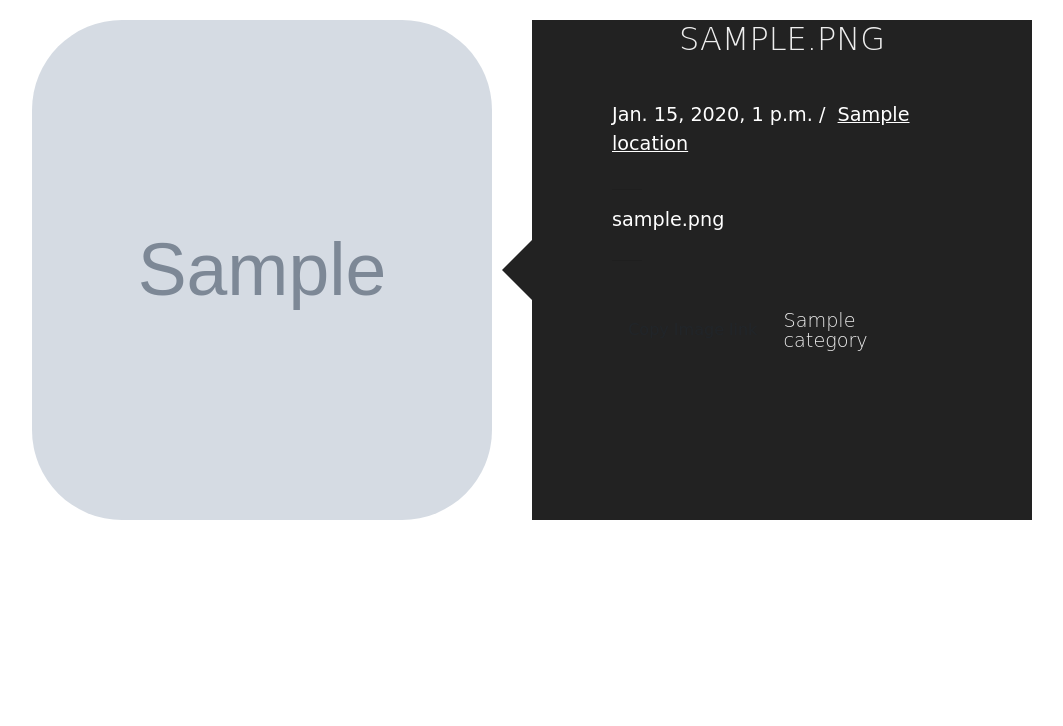
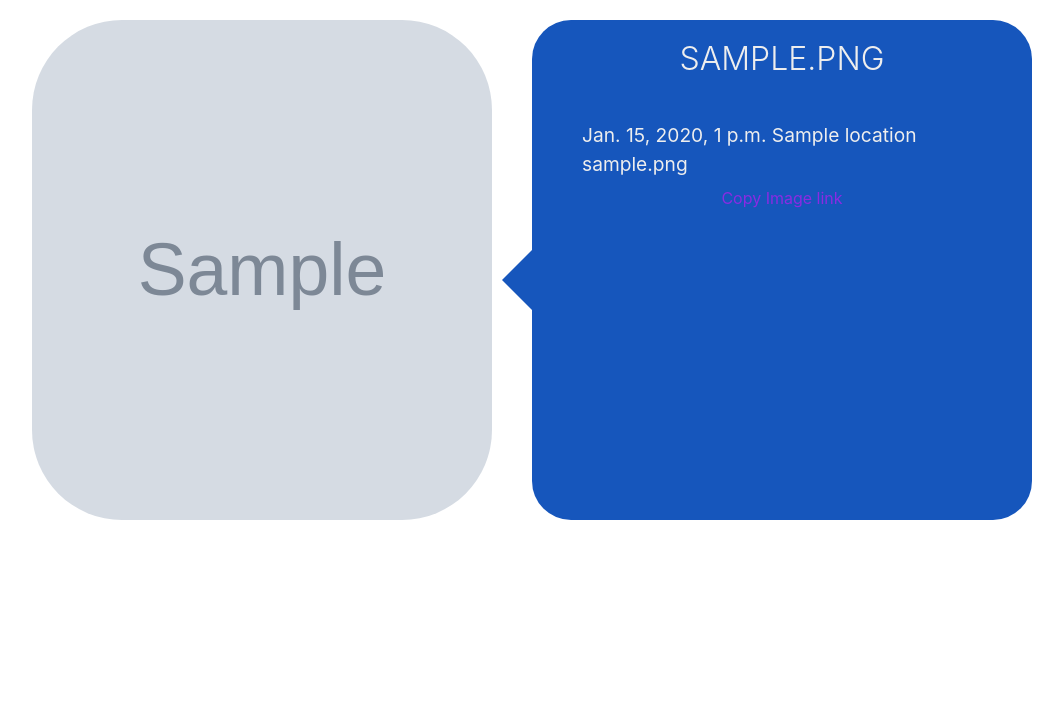
Before and after one commit to evantoh/gallery, a Django app: page /photo/1 in a window 1280 px wide. Shown: the part 56-782 px from the top of the page, without its empty margins (108-1171 px from the left). Run offline with Django 3.2, Linux system fonts and the light colour scheme; tables that the repository leaves empty hold one stand-in row (values such as "Sample post"); grey boxes marked "Sample" are stand-in pictures; some libraries are stand-ins or nearby versions.

Commit message:
done with styling

```diff
--- a/photos/templates/photos/single_photo.html
+++ b/photos/templates/photos/single_photo.html
@@ -5,23 +5,21 @@
   <div class="right-content">
     <div class="content-arrow"></div>
     <div class="content-container">
-      <h2 style="font-family: 'Cabin Sketch', cursive;">{{photo.Image_Name|upper}}</h2>
+      <h2>{{photo.Image_Name|upper}}</h2>
       <div class="bot-view">
-        <div class="date" style="color:white; font-family: 'Concert One', cursive;">
-          {{photo.Image_date}} / &nbsp<span class="under">{{photo.Image_Location}}</span>
+        <div class="date" style="color: #eee;">
+          {{photo.Image_date}} {{photo.Image_Location}}</span>
         </div>
-        <hr class="line" />
-        <div class="info" style="font-family: 'Arima Madurai', cursive; color:white">
+        <div class="info" style="color: #eee;">
           <div>
-            <span>{{photo.Image_Description}}</span>
+            <span style="color: #eee;">{{photo.Image_Description}}</span>
+            <div class="footer">
+              <div id="buttons">
+                <a href="#" class="btn btn-default btn-block" style="color:blueviolet">Copy Image link <i class="glyphicon glyphicon-paperclip"></i>
+              </a></div>
+            </div>
           </div>
-          <hr class="line" />
-          <div class="footer">
-            <div id="buttons">
-              <a href="#" class="btn btn-default btn-block">Copy Image link  &nbsp<i class="glyphicon glyphicon-paperclip"></i>
-  </a></div>
-            <p>{{photo.Image_Category}}</p>
-          </div>
+
         </div>
       </div>
     </div>
--- a/static/css/search.css
+++ b/static/css/search.css
@@ -11,5 +11,4 @@
     margin-left: 49%;
     padding-top: -55%;
     margin-top: -267px;
-
 }
--- a/static/css/single_photo.css
+++ b/static/css/single_photo.css
@@ -1,6 +1,3 @@
-.page{
-    background:#fff;
-}
 .body {
     position: relative;
     width: 1000px;
@@ -16,12 +13,13 @@
     border-radius: 90px;
 }
 .right-content{
-    z-index: 2;
+    /* z-index: 2; */
     position: absolute;
     right: 0;
     width: 50%;
     height: 100%;
-    background-color: #222;
+    background-color:#1656bc;
+    border-radius: 39px;
   }
 
   .content-arrow{
@@ -31,14 +29,14 @@
     left: -30px;
       width: 0;
       height: 0;
-      border-top: 30px solid transparent;
-      border-bottom: 30px solid transparent;
-      border-right:30px solid #222;
+      border-top: 40px solid transparent;
+      border-bottom: 40px solid transparent;
+      border-right:40px solid #1656bc;
   }
 
   .content-container{
     height: 100%;
-    padding: 0 10%;
+    padding: 20px;
     overflow: hidden;
   }
 
@@ -71,8 +69,9 @@
 
     .right-content{
       bottom: 0;
-      width: 100%;
-      height: 50%;
+      width: 99%;
+      height: 48%;
+      border-radius: 39px;
     }
 
     .content-arrow{
@@ -89,7 +88,7 @@
     padding: 35px 30px;
     font-size: 1.2em;
   }
-  .date{
+  /* .date{
     position: relative;
     color: white;
   }
@@ -118,4 +117,4 @@
     margin-top: 50px;
     display: flex;
     justify-content: space-between;
-  }
+  } */
```
